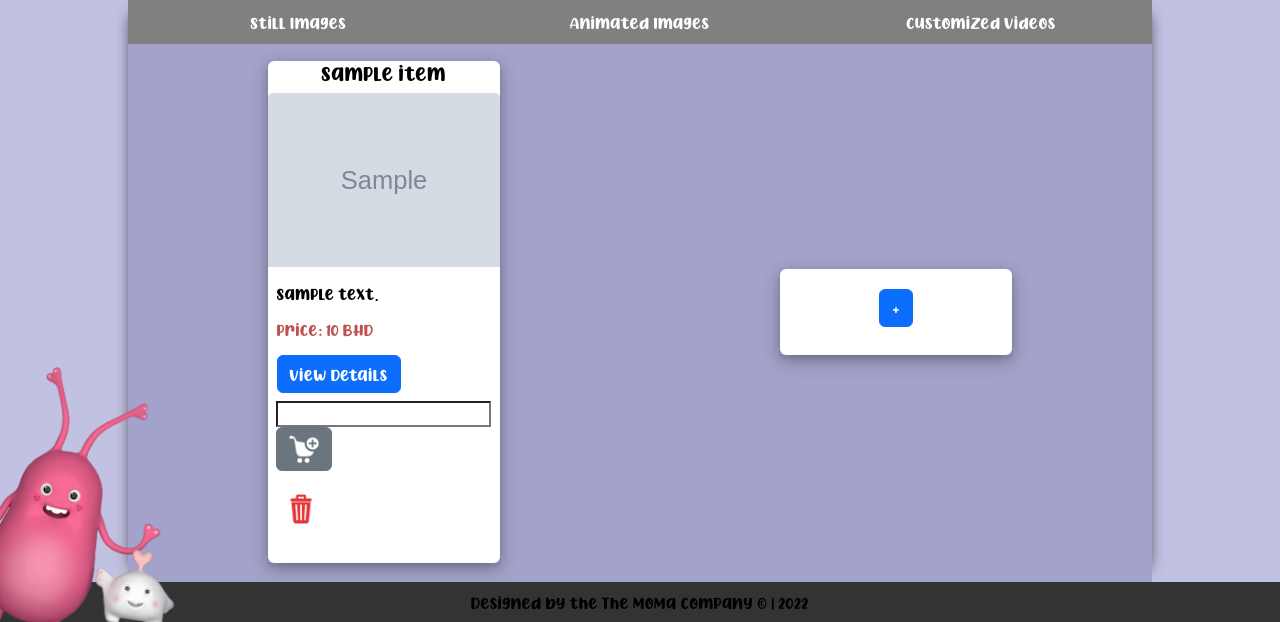
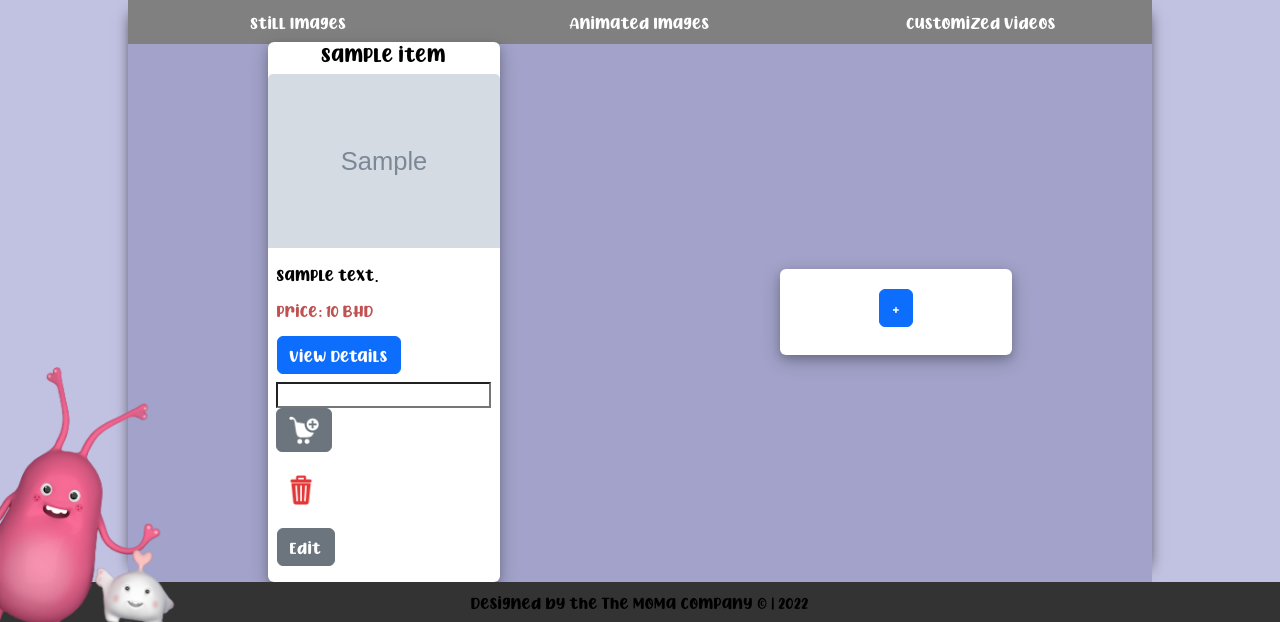
Before and after one commit to hamodcraft22/WebDevNoSQLProject, a Django app: template MoMaShop/templates/MoMaShop/services.html in a window 1280 px wide. Shown: the part 255-877 px from the top of the page. Run offline with Django 4.2, Linux system fonts and the light colour scheme; a user stored in the database is signed in; tables that the repository leaves empty hold one stand-in row (values such as "Sample post"); the template is opened without the code that fills it: most values are stand-ins (such as "Sample title", 1, 10 or a date in 2020); grey boxes marked "Sample" are stand-in pictures; form fields are guessed from the names that the template uses.

Commit message:
Update services.html

```diff
--- a/MoMaShop/templates/MoMaShop/services.html
+++ b/MoMaShop/templates/MoMaShop/services.html
@@ -51,6 +51,8 @@
                               <button class="btn px-2" name="removeItem"><img src="{% static 'base/media/trash.png' %}" width="30" alt="remove from cart"></button>
                               <input hidden name="ItemID" type="number" value={{item.id}}>
                             </form>
+                            {% url 'editService' serviceId=item.id as editLink %}
+                            <a class="btn btn-secondary" href="{{editLink}}">Edit</a>
                             {% endif %}
 
                           </div>
```
